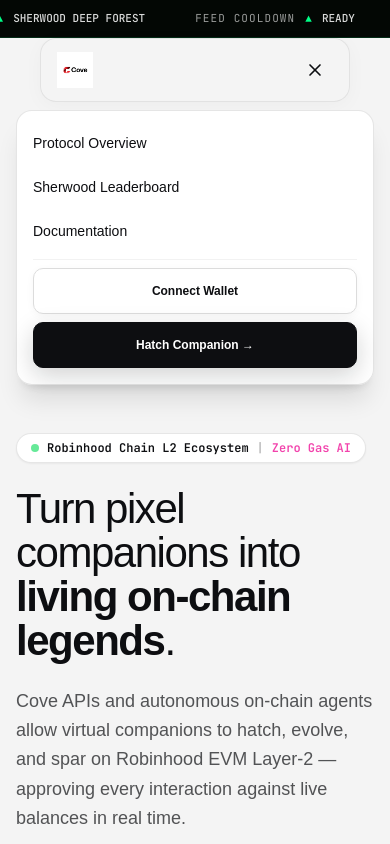
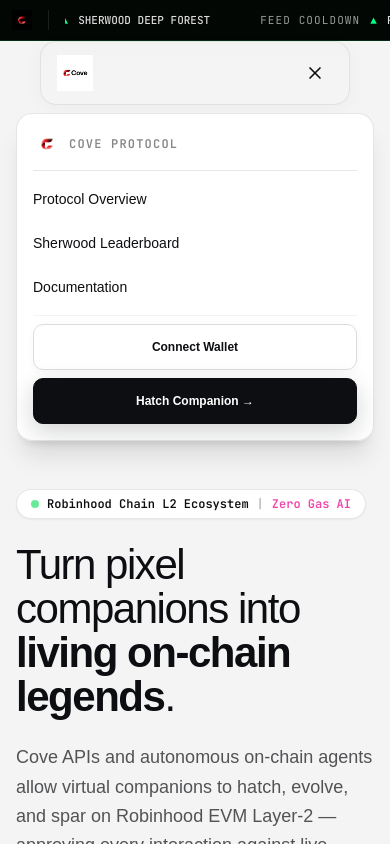
Before and after one commit to Mansoor4866/cove-robinhood, a Next.js app: page / in a window 390 px wide. Both pictures are taken after a click on the button "Toggle menu". Shown: the top 844 px of the page. Built offline with nearby package versions, Linux system fonts and the light colour scheme.

Commit message:
feat: distribute all 4 Cove logos - LOGO-01 navbar, LOGO-02 footer, LOGO-03 mobile menu, LOGO-04 ticker

```diff
--- a/components/layout/Footer.tsx
+++ b/components/layout/Footer.tsx
@@ -15,11 +15,11 @@
           <div className="col-span-2">
             <div className="flex items-center gap-2 mb-4">
               <Image
-                src="/cove-logo-light.jpg"
+                src="/cove-logo-dark.jpg"
                 alt="Cove"
                 height={32}
                 width={100}
-                className="h-8 w-auto object-contain"
+                className="h-8 w-auto object-contain rounded-md"
               />
             </div>
             <p className="text-sm text-[#0d0e11]/60 font-sans max-w-sm leading-relaxed mb-4">
--- a/components/layout/Navbar.tsx
+++ b/components/layout/Navbar.tsx
@@ -140,6 +140,17 @@
         {/* Mobile Dropdown */}
         {mobileOpen && (
           <div className="md:hidden mt-2 p-4 bg-white/95 backdrop-blur-xl border border-black/10 rounded-2xl shadow-xl space-y-3 font-medium text-sm text-[#0d0e11]">
+            {/* Mobile brand header with icon-only logo (LOGO-03) */}
+            <div className="flex items-center gap-2 pb-3 border-b border-black/8 mb-1">
+              <Image
+                src="/cove-icon-light.jpg"
+                alt="Cove"
+                height={28}
+                width={28}
+                className="h-7 w-7 object-contain rounded-md"
+              />
+              <span className="font-mono text-xs uppercase tracking-widest text-[#0d0e11]/50 font-semibold">Cove Protocol</span>
+            </div>
             <Link
               href="/"
               onClick={() => setMobileOpen(false)}
--- a/components/layout/Ticker.tsx
+++ b/components/layout/Ticker.tsx
@@ -12,6 +12,18 @@
 
   return (
     <div className="w-full bg-[#030704] border-b border-[#00FF87]/15 py-2.5 overflow-hidden select-none font-mono text-[11px]">
+      <div className="flex items-center">
+        {/* Cove Icon Logo pinned on left — LOGO-04 (dark bg icon) */}
+        <div className="flex-shrink-0 flex items-center pl-3 pr-4 border-r border-white/10 mr-4">
+          {/* eslint-disable-next-line @next/next/no-img-element */}
+          <img
+            src="/cove-icon-dark.jpg"
+            alt="Cove"
+            className="h-5 w-5 object-contain rounded-sm"
+          />
+        </div>
+        {/* Scrolling ticker */}
+        <div className="overflow-hidden flex-1">
           <div className="flex w-max animate-ticker items-center gap-10 whitespace-nowrap">
             {[...tickerItems, ...tickerItems, ...tickerItems].map((item, idx) => (
               <div key={idx} className="flex items-center gap-2.5">
@@ -25,5 +37,7 @@
             ))}
           </div>
         </div>
+      </div>
+    </div>
   );
 };
```
Lines whose indentation alone changed are shown as unchanged.
